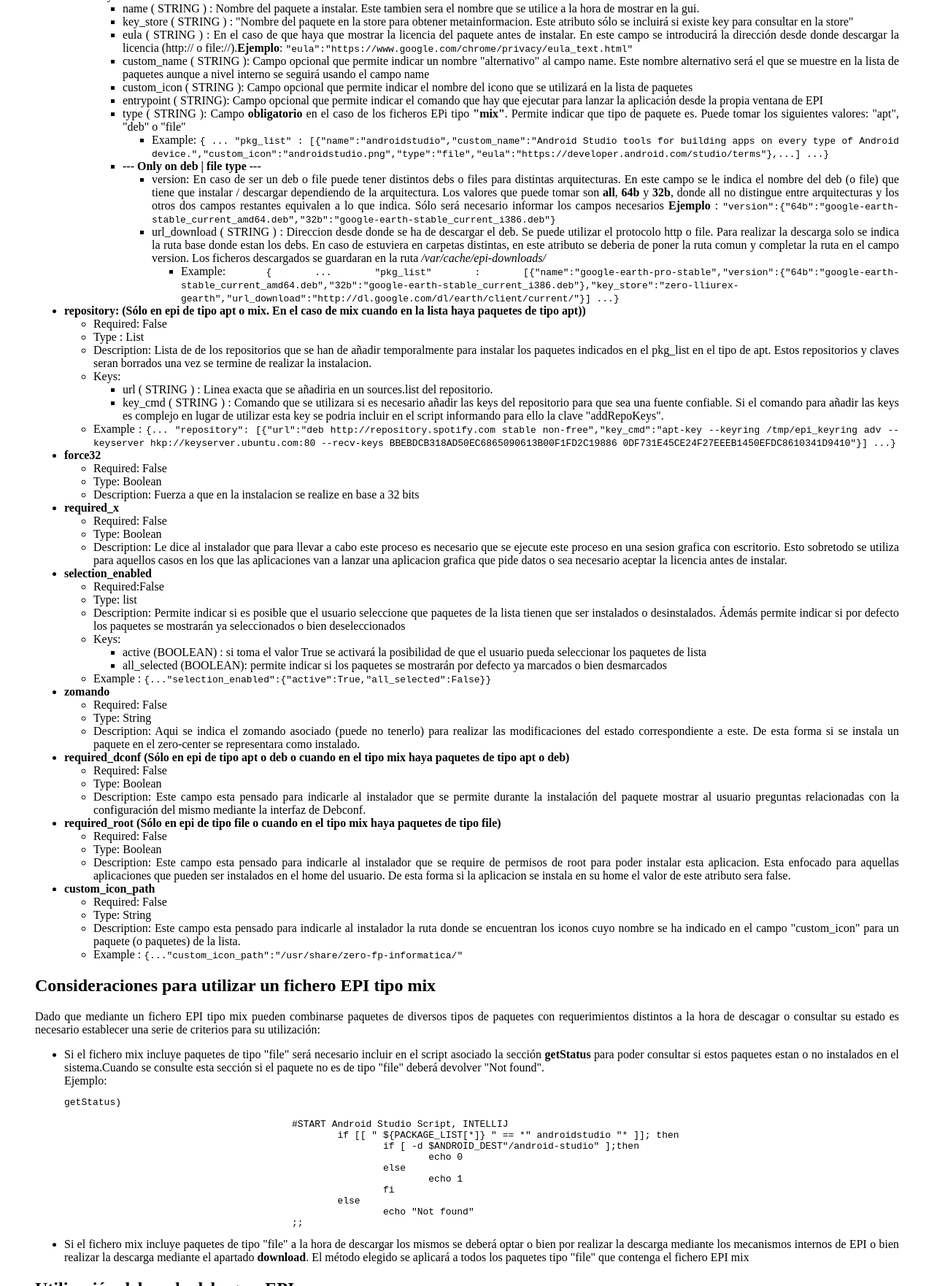
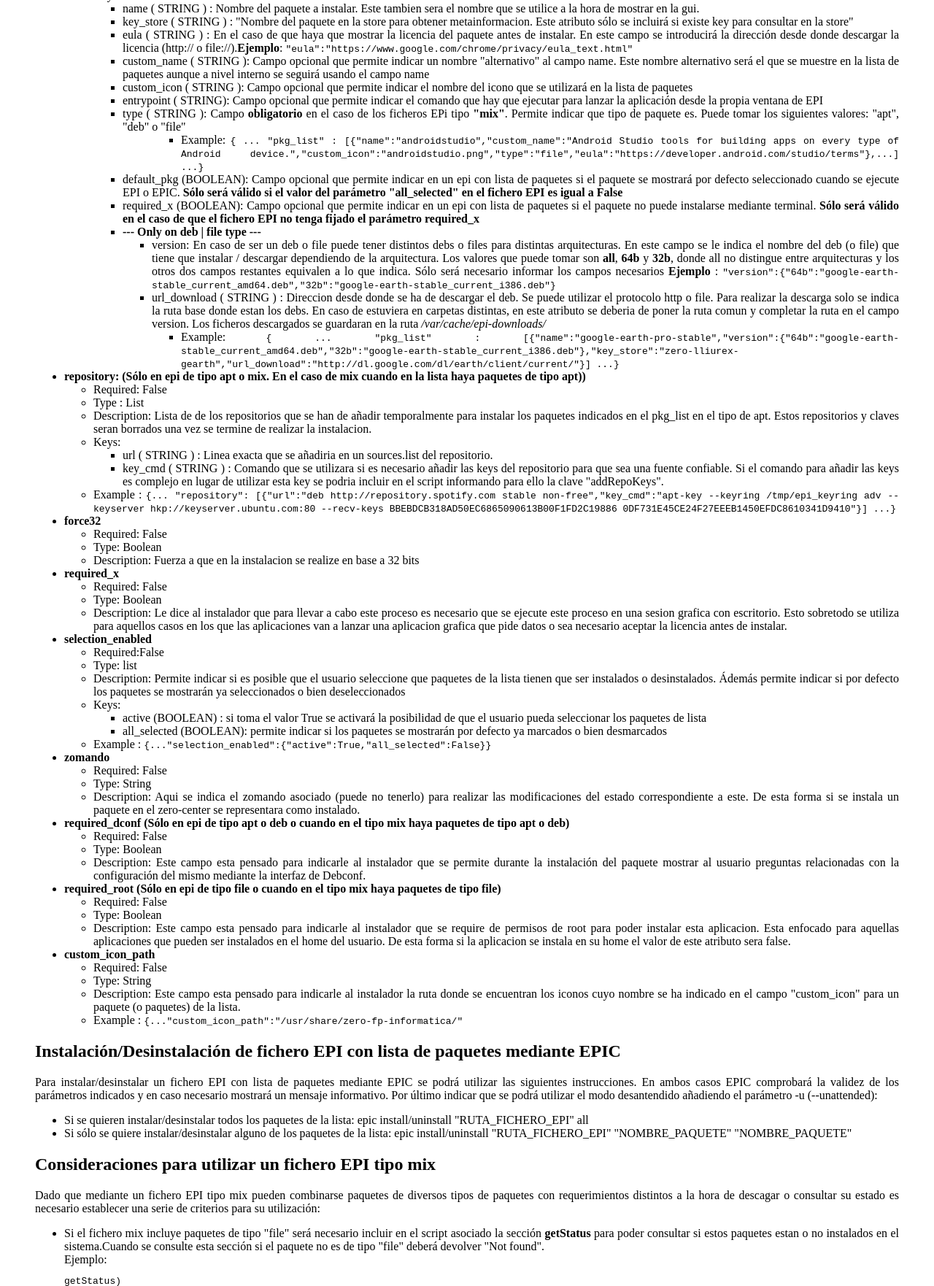
Before and after one commit to lliurex/lliurex.github.io, a website: page EPI/Guia_Epi.html in a window 1280 px wide. Shown: the part 1065-2827 px from the top of the page at 73% size. Drawn offline with Linux system fonts and the light colour scheme.

Commit message:
Updated Guia EPI

```diff
--- a/EPI/Guia_Epi.html
+++ b/EPI/Guia_Epi.html
@@ -61,9 +61,10 @@ Por convención los ficheros se instalaran en la ruta /usr/share/NOMBREDELPAQUET
 <li>custom_name ( STRING ): Campo opcional que permite indicar un nombre "alternativo" al campo name. Este nombre alternativo será el que se muestre en la lista de paquetes aunque a nivel interno se seguirá usando el campo name</li>
 <li>custom_icon ( STRING ): Campo opcional que permite indicar el nombre del icono que se utilizará en la lista de paquetes</li>
 <li>entrypoint ( STRING): Campo opcional que permite indicar el comando que hay que ejecutar para lanzar la aplicación desde la propia ventana de EPI</li>
-<li>type ( STRING ): Campo <strong>obligatorio</strong> en el caso de los ficheros EPi tipo <strong>"mix"</strong>. Permite indicar que tipo de paquete es. Puede tomar los siguientes valores: "apt", "deb" o "file"</li></ul></li>
+<li>type ( STRING ): Campo <strong>obligatorio</strong> en el caso de los ficheros EPi tipo <strong>"mix"</strong>. Permite indicar que tipo de paquete es. Puede tomar los siguientes valores: "apt", "deb" o "file"</li>
 <ul><ul><li>Example: <code>{ ... "pkg_list" : [{"name":"androidstudio","custom_name":"Android Studio tools for building apps on every type of Android  device.","custom_icon":"androidstudio.png","type":"file","eula":"https://developer.android.com/studio/terms"},...] ...}</code></li></ul></ul>
-
+<li>default_pkg (BOOLEAN): Campo opcional que permite indicar en un epi con lista de paquetes si el paquete se mostrará por defecto seleccionado cuando se ejecute EPI o EPIC.<strong> Sólo será válido si el valor del parámetro "all_selected" en el fichero EPI es igual a False</strong></li>
+<li>required_x (BOOLEAN): Campo opcional que permite indicar en un epi con lista de paquetes si el paquete no puede instalarse mediante terminal.<strong> Sólo será válido en el caso de que el fichero EPI no tenga fijado el parámetro required_x</strong></ul></li>
 <ul><li><strong>--- Only on deb | file type ---</strong><ul></ul><ul>
 <li>version: En caso de ser un deb o file puede tener distintos debs o files para distintas arquitecturas. En este campo se le indica el nombre del deb (o file) que tiene que instalar / descargar dependiendo de la arquitectura. Los valores que puede tomar son <strong>all</strong>, <strong>64b</strong> y <strong>32b</strong>, donde all no distingue entre arquitecturas y los otros dos campos restantes equivalen a lo que indica. Sólo será necesario informar los campos necesarios <strong>Ejemplo</strong> : <code>"version":{"64b":"google-earth-stable_current_amd64.deb","32b":"google-earth-stable_current_i386.deb"}</code></li>
 <li>url_download ( STRING ) : Direccion desde donde se ha de descargar el deb. Se puede utilizar el protocolo http o file. Para realizar la descarga solo se indica la ruta base donde estan los debs. En caso de estuviera en carpetas distintas, en este atributo se deberia de poner la ruta comun y completar la ruta en el campo version. Los ficheros descargados se guardaran en la ruta <em>/var/cache/epi-downloads/</em></li></ul></li></ul>
@@ -113,6 +114,12 @@ Por convención los ficheros se instalaran en la ruta /usr/share/NOMBREDELPAQUET
 <li>Example : <code>{..."custom_icon_path":"/usr/share/zero-fp-informatica/"</code></li></ul></li>
 
 </ul>
+<h2 id="epic">Instalación/Desinstalación de fichero EPI con lista de paquetes mediante EPIC</h2>
+<p> Para instalar/desinstalar un fichero EPI con lista de paquetes mediante EPIC se podrá utilizar las siguientes instrucciones. En ambos casos EPIC comprobará la validez de los parámetros indicados y en caso necesario mostrará un mensaje informativo. Por último indicar que se podrá utilizar el modo desantendido añadiendo el parámetro -u (--unattended):</p>
+	<ul>
+		<li> Si se quieren instalar/desinstalar todos los paquetes de la lista: epic install/uninstall "RUTA_FICHERO_EPI" all </li>
+		<li> Si sólo se quiere instalar/desinstalar alguno de los paquetes de la lista: epic install/uninstall "RUTA_FICHERO_EPI" "NOMBRE_PAQUETE" "NOMBRE_PAQUETE"</li>
+	</ul>
 <h2 id="consideracionesMIX">Consideraciones para utilizar un fichero EPI tipo mix </h2>
 
 <p>Dado que mediante un fichero EPI tipo mix pueden combinarse paquetes de diversos tipos de paquetes con requerimientos distintos a la hora de descagar o consultar su estado es necesario establecer una serie de criterios para su utilización:</p>
```
